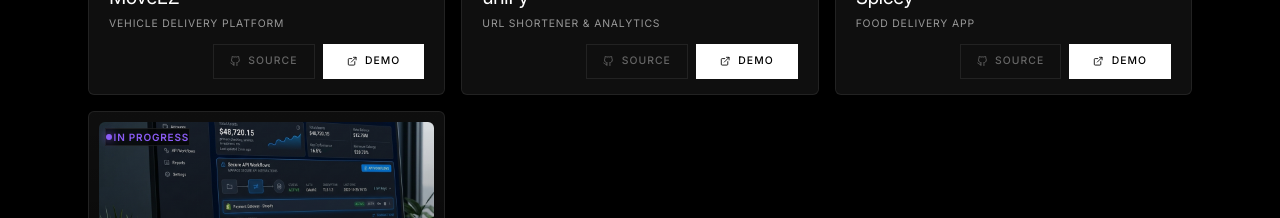
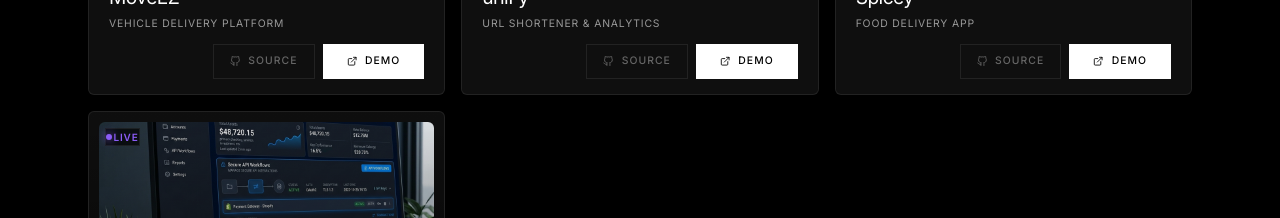
Before and after one commit to tuvarnitin/Portfolio-2, a React (Vite) app: page / in a window 1280 px wide. Shown: the part 4840-5058 px from the top of the page. Built offline with nearby package versions, Linux system fonts and the light colour scheme; a web font is replaced by a local one.

Commit message:
Fix project status display logic

```diff
--- a/src/features/projects/Projects.jsx
+++ b/src/features/projects/Projects.jsx
@@ -36,7 +36,7 @@ const Projects = () => {
                 <div className="project-card-overlay" />
                 <div className="project-card-badges">
                   <span className="project-card-status" style={{ color: project.color }}>
-                    {project.demo ? 'Live' : 'In Progress'}
+                    {project.demo ? 'Live' : 'Live'}
                   </span>
                 </div>
               </div>
```
